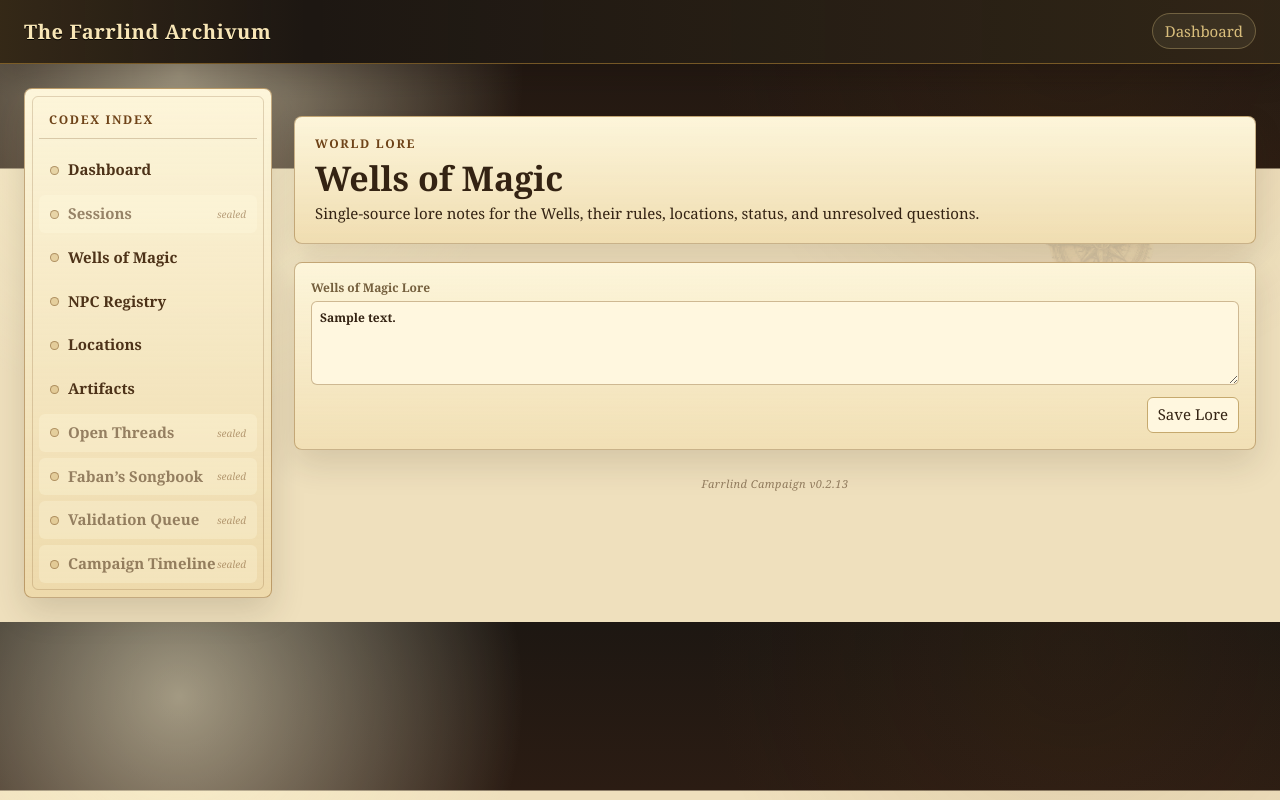
After one commit to kgustafson/Farrlind_Campaign, a FastAPI app: template web_review/templates/wells.html in a window 1280 px wide. The commit adds this page. Run offline with FastAPI, Linux system fonts and the light colour scheme; the template is opened without the code that fills it: most values are stand-ins (such as "Sample title", 1, 10 or a date in 2020).

Commit message:
Add wells of magic lore editor

```diff
--- a/version.md
+++ b/version.md
@@ -1,6 +1,6 @@
 # Version
 
-v0.2.12
+v0.2.13
 
 ## Versioning
 
@@ -44,4 +44,4 @@ Canon-changing reruns may only become canonical after explicit human review and
 
 ## Current Baseline
 
-`v0.2.12` adds hover notes to artifact names in the Artifact Registry.
+`v0.2.13` adds the Wells of Magic lore editor.
--- a/web_review/app.py
+++ b/web_review/app.py
@@ -6,7 +6,7 @@ from fastapi.responses import HTMLResponse, PlainTextResponse, RedirectResponse
 from fastapi.staticfiles import StaticFiles
 from fastapi.templating import Jinja2Templates
 
-from web_review.services import canon, commands, reviews
+from web_review.services import canon, commands, lore, reviews
 
 
 app = FastAPI(title="Farrlind Review Workbench")
@@ -585,6 +585,25 @@ async def delete_artifact(artifact_id: int):
     return RedirectResponse(url="/artifacts?deleted=1", status_code=303)
 
 
+@app.get("/wells", response_class=HTMLResponse)
+def wells_lore(request: Request):
+    return templates.TemplateResponse(
+        request,
+        "wells.html",
+        {"lore_text": lore.read_wells_of_magic()},
+    )
+
+
+@app.post("/wells")
+async def save_wells_lore(request: Request):
+    form = await request.form()
+    try:
+        lore.write_wells_of_magic(form.get("lore_text") or "")
+    except OSError as exc:
+        raise HTTPException(status_code=503, detail=str(exc))
+    return RedirectResponse(url="/wells?saved=1", status_code=303)
+
+
 @app.get("/api/review-status")
 def api_review_status():
     return [row.__dict__ for row in reviews.dashboard_rows()]
--- a/web_review/static/review.css
+++ b/web_review/static/review.css
@@ -719,6 +719,22 @@ dd { margin: 0; }
 .add-new-link {
   flex: 0 0 auto;
 }
+.archive-editor-panel {
+  padding: 16px;
+  border: 1px solid rgba(139, 95, 39, .45);
+  border-radius: 8px;
+  background:
+    linear-gradient(180deg, rgba(255, 250, 226, .72), rgba(221, 190, 125, .22)),
+    var(--parchment);
+  box-shadow: 0 14px 34px rgba(52, 35, 19, .14);
+}
+.lore-field {
+  margin-top: 0;
+}
+.lore-textarea {
+  min-height: min(62vh, 720px);
+  line-height: 1.5;
+}
 .modal-backdrop {
   position: fixed;
   inset: 0;
--- a/web_review/templates/base.html
+++ b/web_review/templates/base.html
@@ -21,7 +21,7 @@
       <nav class="sidebar-nav">
         <a class="sidebar-link {% if request.url.path == '/' %}active{% endif %}" href="/">Dashboard</a>
         <span class="sidebar-link disabled" aria-disabled="true">Sessions</span>
-        <span class="sidebar-link disabled" aria-disabled="true">Wells of Magic</span>
+        <a class="sidebar-link {% if request.url.path.startswith('/wells') %}active{% endif %}" href="/wells">Wells of Magic</a>
         <a class="sidebar-link {% if request.url.path.startswith('/npcs') %}active{% endif %}" href="/npcs">NPC Registry</a>
         <a class="sidebar-link {% if request.url.path.startswith('/locations') %}active{% endif %}" href="/locations">Locations</a>
         <a class="sidebar-link {% if request.url.path.startswith('/artifacts') %}active{% endif %}" href="/artifacts">Artifacts</a>
--- /dev/null
+++ b/web_review/templates/wells.html
@@ -0,0 +1,28 @@
+{% extends "base.html" %}
+{% block title %}Wells of Magic | The Farrlind Archivum{% endblock %}
+{% block body_class %}archive-dashboard{% endblock %}
+{% block content %}
+<section class="page-head archive-section-head">
+  <div>
+    <p class="eyebrow">World Lore</p>
+    <h1>Wells of Magic</h1>
+    <p>Single-source lore notes for the Wells, their rules, locations, status, and unresolved questions.</p>
+  </div>
+</section>
+
+{% if request.query_params.get("saved") %}
+  <div class="flash">Well lore saved.</div>
+{% endif %}
+
+<section class="archive-editor-panel">
+  <form method="post" action="/wells">
+    <label class="field-block lore-field">
+      <span>Wells of Magic Lore</span>
+      <textarea name="lore_text" class="lore-textarea">{{ lore_text }}</textarea>
+    </label>
+    <div class="panel-actions">
+      <button type="submit">Save Lore</button>
+    </div>
+  </form>
+</section>
+{% endblock %}
```
Also changed, not shown: docs/farrlind_workflow.md (+10 -0 lines), knowledge/Faban/lore/wells_of_magic.md (added, +29 -0 lines), revision.md (+9 -0 lines), tests/test_web_review.py (+32 -1 lines), web_review/services/lore.py (added, +21 -0 lines), 1 other file.
